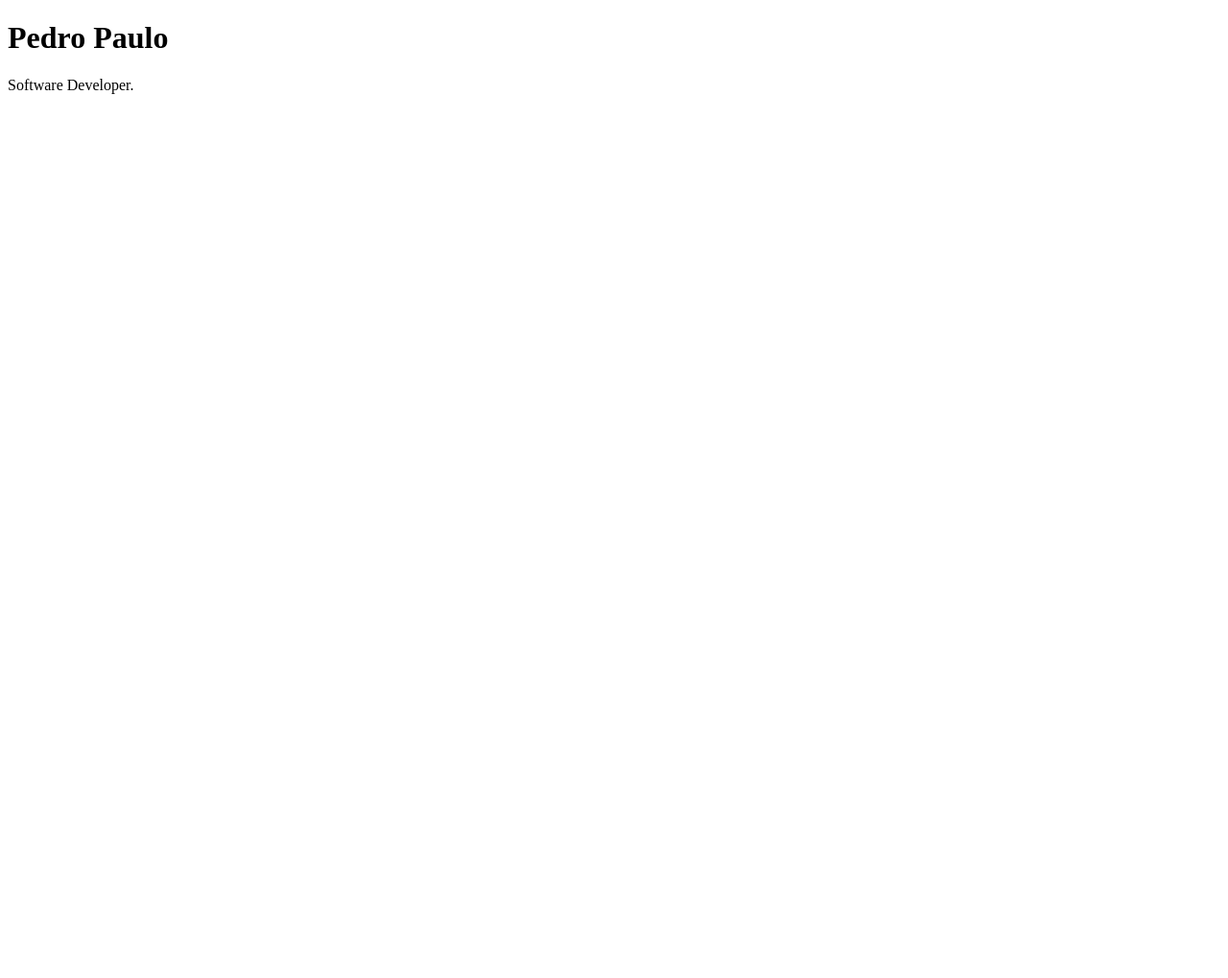
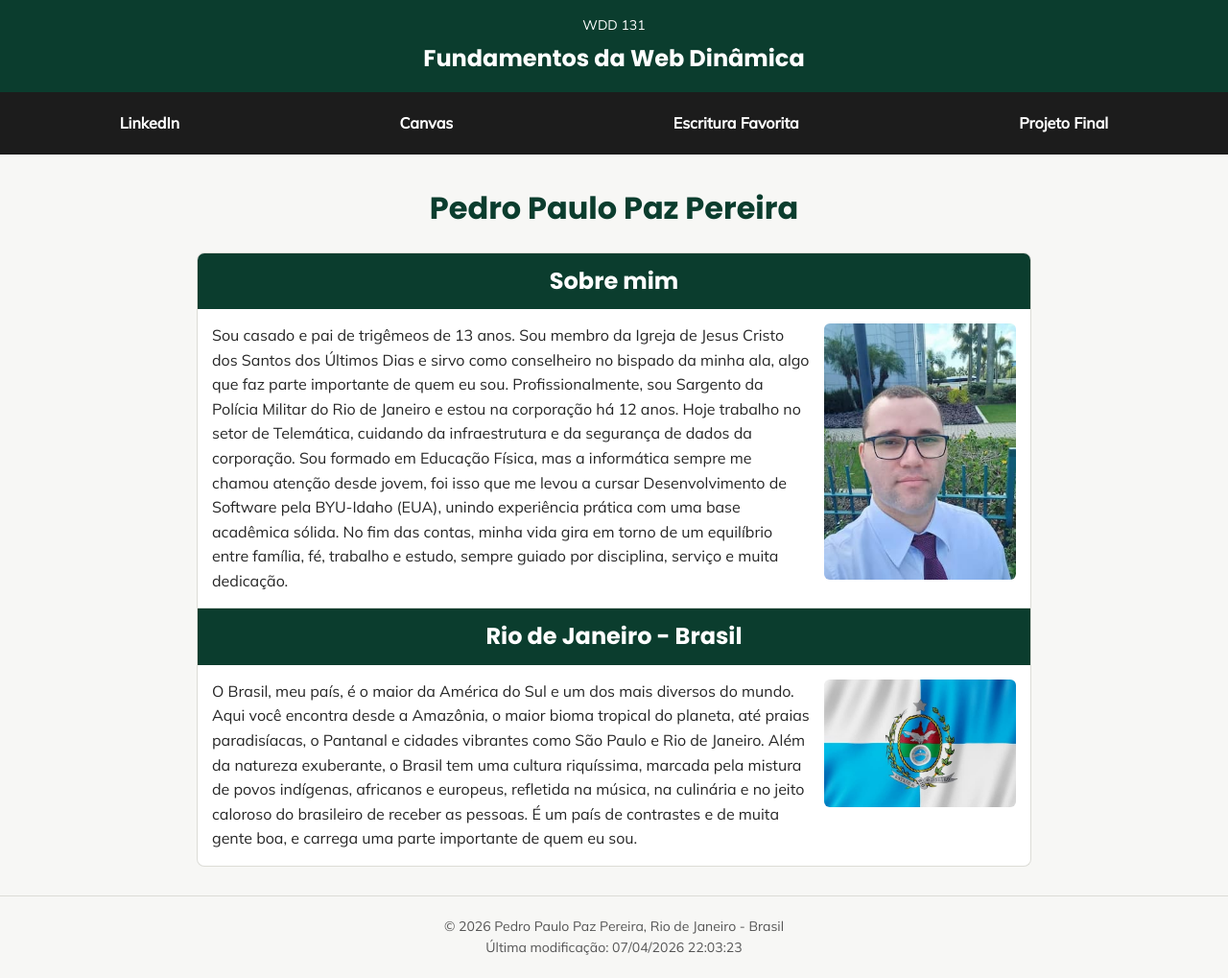
Before and after one commit to pedrothv/wwd131, a plain HTML site: page index.html in a window 1280 px wide. Shown: the whole page at 96% size. Before the commit the page ends 800 px from the top, so only its background shows below. Drawn offline with Linux system fonts and the light colour scheme.

Commit message:
S01 Tarefa: Página Inicial

```diff
--- /dev/null
+++ b/estilos/base.css
@@ -0,0 +1,113 @@
+@import url('https://fonts.googleapis.com/css2?family=Poppins:wght@600;700&family=Mulish:wght@400;500&display=swap');
+
+* {
+    margin: 0;
+    padding: 0;
+    box-sizing: border-box;
+}
+
+body {
+    font-family: 'Mulish', Arial, sans-serif;
+    background-color: #f7f7f5;
+    color: #262626;
+    line-height: 1.6;
+}
+
+h1,
+h2 {
+    font-family: 'Poppins', sans-serif;
+}
+
+header {
+    background-color: #0b3d2e;
+    color: white;
+    text-align: center;
+    padding-top: 15px;
+}
+
+header span {
+    display: block;
+    font-size: 14px;
+}
+
+header h1 {
+    font-size: 24px;
+    margin: 5px 0 15px 0;
+}
+
+nav {
+    display: flex;
+    flex-wrap: wrap;
+    justify-content: space-around;
+    background-color: #1c1c1c;
+    padding: 15px 10px;
+}
+
+nav a {
+    color: white;
+    text-decoration: none;
+    font-weight: bold;
+    padding: 5px;
+}
+
+nav a:hover {
+    color: #f2c14e;
+}
+
+main {
+    max-width: 900px;
+    margin: 30px auto;
+    padding: 0 15px;
+    display: grid;
+    grid-template-columns: 1fr;
+    gap: 0;
+}
+
+main>h1 {
+    text-align: center;
+    margin-bottom: 20px;
+    color: #0b3d2e;
+}
+
+.card {
+    background-color: white;
+    border: 1px solid #dcdcd6;
+    overflow: hidden;
+}
+
+.card:first-of-type {
+    border-radius: 8px 8px 0 0;
+}
+
+.card:last-of-type {
+    border-radius: 0 0 8px 8px;
+    border-top: none;
+}
+
+.card h2 {
+    background-color: #0b3d2e;
+    color: white;
+    text-align: center;
+    padding: 10px;
+}
+
+.card img {
+    width: 200px;
+    height: auto;
+    border-radius: 6px;
+    float: right;
+    margin: 15px 15px 15px 15px;
+}
+
+.card p {
+    padding: 15px;
+}
+
+footer {
+    text-align: center;
+    padding: 20px;
+    font-size: 14px;
+    color: #555;
+    border-top: 1px solid #dcdcd6;
+    margin-top: 30px;
+}
--- a/index.html
+++ b/index.html
@@ -1,13 +1,65 @@
 <!DOCTYPE html>
-<html lang="en">
+<html lang="pt-BR">
+
 <head>
     <meta charset="UTF-8">
     <meta name="viewport" content="width=device-width, initial-scale=1.0">
-        <title>Document</title>
+    <title>WDD 131 – Fundamentos da Web Dinâmica - Pedro Paulo Paz Pereira</title>
+    <meta name="description"
+        content="WDD 131 – Fundamentos da Web Dinâmica. Pedro Paulo Paz Pereira. Pagina inicial do curso com informacoes sobre mim e meus estudos.">
+    <meta name="author" content="Pedro Paulo Paz Pereira">
+
+    <link rel="stylesheet" href="estilos/base.css">
+
+    <script src="scripts/obterdatas.js" defer></script>
 </head>
+
 <body>
-        <h1>Pedro Paulo</h1>
 
-        <p>Software Developer.</p>
+    <header>
+        <span>WDD 131</span>
+        <h1>Fundamentos da Web Dinâmica</h1>
+        <nav>
+            <a href="https://www.linkedin.com/in/pedro-pereira-314209215/">LinkedIn</a>
+            <a href="https://byupw.instructure.com/">Canvas</a>
+            <a href="https://www.churchofjesuschrist.org/study/scriptures/nt/luke/22?lang=por">Escritura Favorita</a>
+            <a href="#">Projeto Final</a>
+        </nav>
+    </header>
+
+    <main>
+        <h1>Pedro Paulo Paz Pereira</h1>
+
+        <section class="card">
+            <h2>Sobre mim</h2>
+            <img src="imagens/eu.jpg" alt="foto pessoal de Pedro Paulo Paz Pereira">
+            <p>Sou casado e pai de trigêmeos de 13 anos. Sou membro da Igreja
+            de Jesus Cristo dos Santos dos Últimos Dias e sirvo como conselheiro no bispado da minha ala, algo que faz parte
+            importante de quem eu sou.
+            Profissionalmente, sou Sargento da Polícia Militar do Rio de Janeiro e estou na corporação há 12 anos. Hoje trabalho no
+            setor de Telemática, cuidando da infraestrutura e da segurança de dados da corporação. Sou formado em Educação Física,
+            mas a informática sempre me chamou atenção desde jovem, foi isso que me levou a cursar Desenvolvimento de Software pela BYU-Idaho (EUA),
+            unindo experiência prática com uma base acadêmica sólida.
+            No fim das contas, minha vida gira em torno de um equilíbrio entre família, fé, trabalho e estudo, sempre guiado por
+            disciplina, serviço e muita dedicação.</p>
+        </section>
+
+        <section class="card">
+            <h2>Rio de Janeiro - Brasil</h2>
+            <img src="imagens/Bandeira Rio de Janeiro.jpg" alt="imagem da bandeira do Rio de Janeiro">
+            <p>O Brasil, meu país, é o maior da América do Sul e um dos mais diversos do mundo. Aqui você encontra desde a Amazônia, o
+            maior bioma tropical do planeta, até praias paradisíacas, o Pantanal e cidades vibrantes como São Paulo e Rio de
+            Janeiro. Além da natureza exuberante, o Brasil tem uma cultura riquíssima, marcada pela mistura de povos indígenas,
+            africanos e europeus, refletida na música, na culinária e no jeito caloroso do brasileiro de receber as pessoas. É um
+            país de contrastes e de muita gente boa, e carrega uma parte importante de quem eu sou.</p>
+        </section>
+    </main>
+
+    <footer>
+        <p>&copy; <span id="anoatual"></span> Pedro Paulo Paz Pereira, Rio de Janeiro - Brasil</p>
+        <p id="ultimaModificacao"></p>
+    </footer>
+
 </body>
+
 </html>
--- /dev/null
+++ b/scripts/obterdatas.js
@@ -0,0 +1,5 @@
+var anoAtual = document.getElementById("anoatual");
+anoAtual.textContent = new Date().getFullYear();
+
+var ultimaModificacao = document.getElementById("ultimaModificacao");
+ultimaModificacao.textContent = "Última modificação: " + document.lastModified;
```
Also changed, not shown: imagens/Bandeira Rio de Janeiro.jpg (added), imagens/Bandeira do Brasil.jpg (added), imagens/eu.jpg (added). Lines whose indentation alone changed are shown as unchanged.
